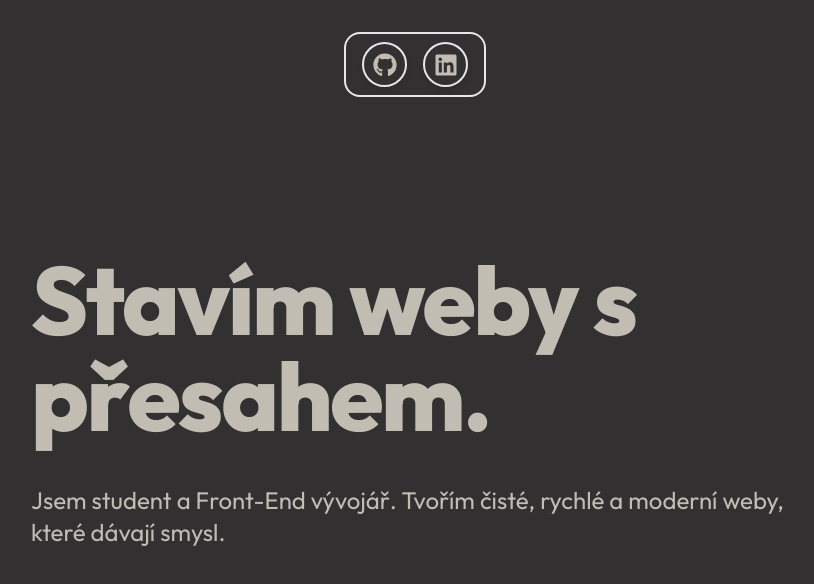
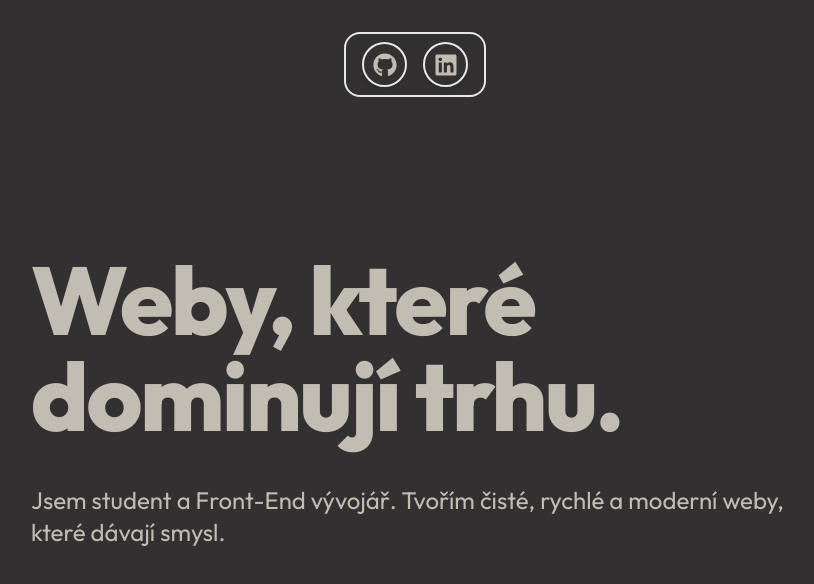
Before and after one commit to krynyckyj/moje-portfolio, a React (Vite) app: page / in a window 1280 px wide. Shown: the top 584 px of the page, without its empty margins (225-1039 px from the left). Built offline with nearby package versions, Linux system fonts and the light colour scheme.

Commit message:
Update BlurText delay and modify Hero text and styling

```diff
--- a/src/components/BlurText.jsx
+++ b/src/components/BlurText.jsx
@@ -13,7 +13,7 @@ const buildKeyframes = (from, steps) => {
 
 const BlurText = ({
   text = '',
-  delay = 200,
+  delay = 50,
   className = '',
   animateBy = 'words',
   direction = 'top',
--- a/src/components/Hero.jsx
+++ b/src/components/Hero.jsx
@@ -13,11 +13,11 @@ export const Hero = () => {
 
             <div className="max-w-3xl">
                     <BlurText
-                        text="Stavím weby s přesahem."
-                        delay={60}
+                        text="Weby, které dominují trhu."
+                        delay={40}
                         animateBy="words"
                         direction="top"
-                        className="font-main text-6xl md:text-8xl font-extrabold tracking-tight text-main2 leading-tight"
+                        className="font-main text-5xl md:text-8xl font-extrabold tracking-tight text-main2 leading-tight"
                     />
                 </div>
 
```
